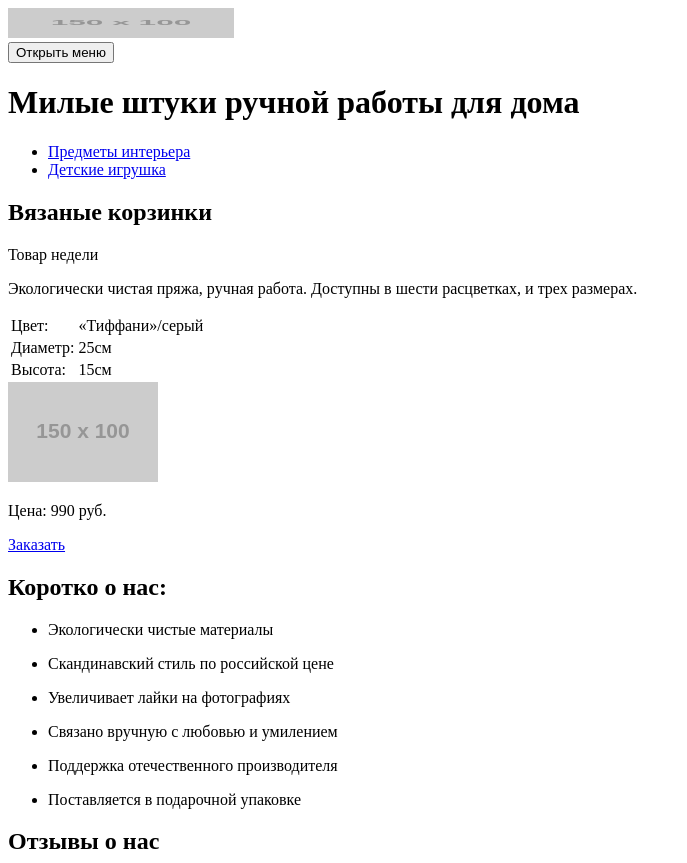
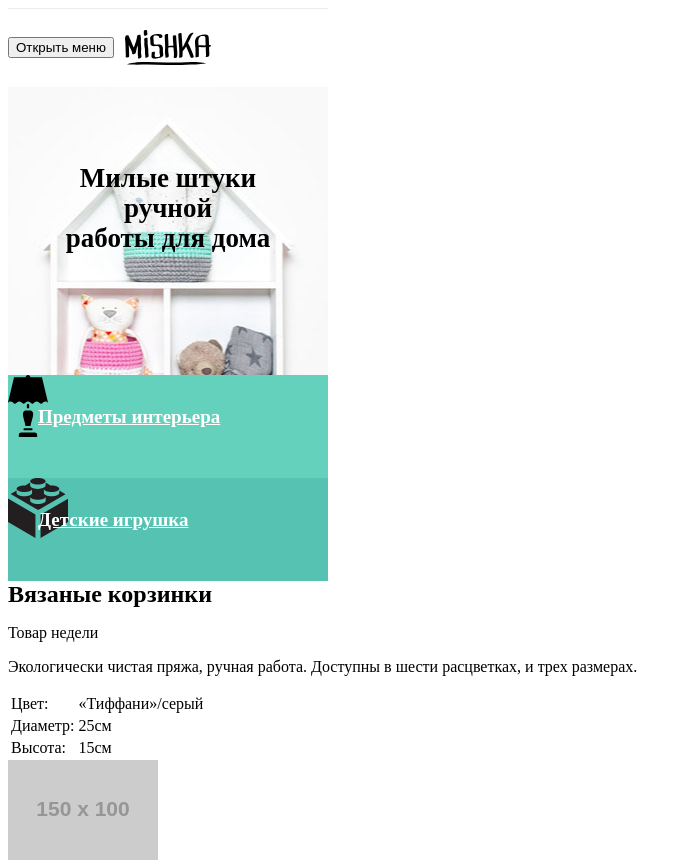
Before and after one commit to danpan1/485409-mishka, a website: page index.html in a window 1280 px wide. Shown: the top 863 px of the page, without its empty margins (0-687 px from the left). Drawn offline with nearby package versions, Linux system fonts and the light colour scheme; files that its build step writes are made by us from their sources; placeholder pictures from the web are drawn by us.

Commit message:
блоки

```diff
--- a/index.html
+++ b/index.html
@@ -3,11 +3,12 @@
 <head>
   <meta charset="utf-8">
   <title>Интернет-магазин «Mishka»</title>
+  <link href="./css/style.css" rel="stylesheet">
 </head>
 <body>
   <header class="page-header">
     <a class="page-header__logo">
-      <img class="page-header__logo-image" src="http://placehold.it/150x100" width="226" height="30" alt="Интернет-магазин «Mishka»">
+      <img class="page-header__logo-image" src="./img/logo-mobile.svg" alt="Интернет-магазин «Mishka»">
     </a>
     <nav class="main-nav">
       <button class="main-nav__toggle" type="button">Открыть меню</button>
@@ -16,18 +17,17 @@
 
 
   <main class="page-main">
-
-    <h1>Милые штуки ручной  работы для дома</h1>
+    <div class="page-main__header">
+      <h1 class="page-main__header-text">Милые штуки<br>ручной<br>работы для дома</h1>
+    </div>
     <!--// NAV нельзя использовать простой div -->
     <section class="catalog-nav">
-      <ul class="catalog-nav__list">
-        <li class="catalog-nav__item">
-          <a class="catalog-nav__link" href="#">Предметы  интерьера</a>
-        </li>
-        <li class="catalog-nav__item">
-          <a class="catalog-nav__link" href="#">Детские игрушка</a>
-        </li>
-      </ul>
+      <a class="catalog-nav__link catalog-nav__link--interior" href="#">
+        Предметы  интерьера
+      </a>
+      <a class="catalog-nav__link catalog-nav__link--toys" href="#">
+        Детские игрушка
+      </a>
     </section>
 
     <section class="promo">
--- /dev/null
+++ b/less/catalog-nav.less
@@ -0,0 +1,25 @@
+.catalog-nav__link {
+  display: block;
+  width: 320px;
+  height: 103px;
+  font-family: "OpenSans";
+  font-size: 19px;
+  font-weight: bold;
+  line-height: 1.26;
+  text-align: left;
+  color: #ffffff;
+  padding: 30px;
+  box-sizing: border-box;
+}
+
+.catalog-nav__link--interior {
+  background-color: #63d1bb;
+  background-image: url(../img/icon-interior.svg);
+  background-repeat: no-repeat;
+}
+
+.catalog-nav__link--toys {
+  background-color: #56c3b2;
+  background-image: url(../img/icon-toy.svg);
+  background-repeat: no-repeat;
+}
--- /dev/null
+++ b/less/main-nav.less
@@ -0,0 +1,3 @@
+.main-nav {
+  position: absolute;
+}
--- /dev/null
+++ b/less/page-header.less
@@ -0,0 +1,14 @@
+.page-header {
+  width: 320px;
+  height: 79px;
+  box-shadow: 0 1px 0 0 #ececec, inset 0 1px 0 0 #ececec;
+  display: flex;
+  flex-direction: row;
+  align-items: center;
+}
+
+.page-header__logo {
+  margin: 0 auto;
+  width: 86px;
+  height: 35px;
+}
--- /dev/null
+++ b/less/page-main.less
@@ -0,0 +1,20 @@
+.page-main__header {
+  background-image: url(../img/hero-mobile@1x.jpg);
+  background-position: center -15px;
+  background-repeat: no-repeat;
+  margin: 0;
+  width: 320px;
+  height: 211px;
+  padding: 77px 0 0;
+}
+
+.page-main__header-text {
+  width: 244px;
+  margin: 0 auto;
+  font-family: "OpenSans";
+  font-size: 27px;
+  font-weight: bold;
+  line-height: 1.11;
+  text-align: center;
+  color: #010000;
+}
--- /dev/null
+++ b/less/reset.less
@@ -0,0 +1,3 @@
+h1, h2, h3, h4, h5, h6 {
+  margin: 0;
+}
--- /dev/null
+++ b/less/style.less
@@ -0,0 +1,15 @@
+@import "reset";
+@import "advantages";
+@import "catalog-nav";
+@import "contacts";
+@import "copyright";
+@import "info-table";
+@import "main-nav";
+@import "page-footer";
+@import "page-header";
+@import "page-main";
+@import "promo";
+@import "reviews";
+@import "slider";
+@import "social";
+@import "style";
--- a/package.json
+++ b/package.json
@@ -16,7 +16,7 @@
   },
   "scripts": {
     "editorconfig": "editorconfig-cli",
-    "stylelint": "stylelint 'less/**/*.less' --syntax less",
+    "stylelint": "stylelint 'less/**/*.less' --syntax less --fix",
     "test": "npm run editorconfig && npm run stylelint",
     "build": "gulp style",
     "start": "gulp serve"
```
Also changed, not shown: catalog.html (+1 -0 lines), form.html (+1 -0 lines), less/advantages.less (added), less/contacts.less (added), less/copyright.less (added), less/info-table.less (added), less/page-footer.less (added), less/promo.less (added), less/reviews.less (added), less/slider.less (added), less/social.less (added).
